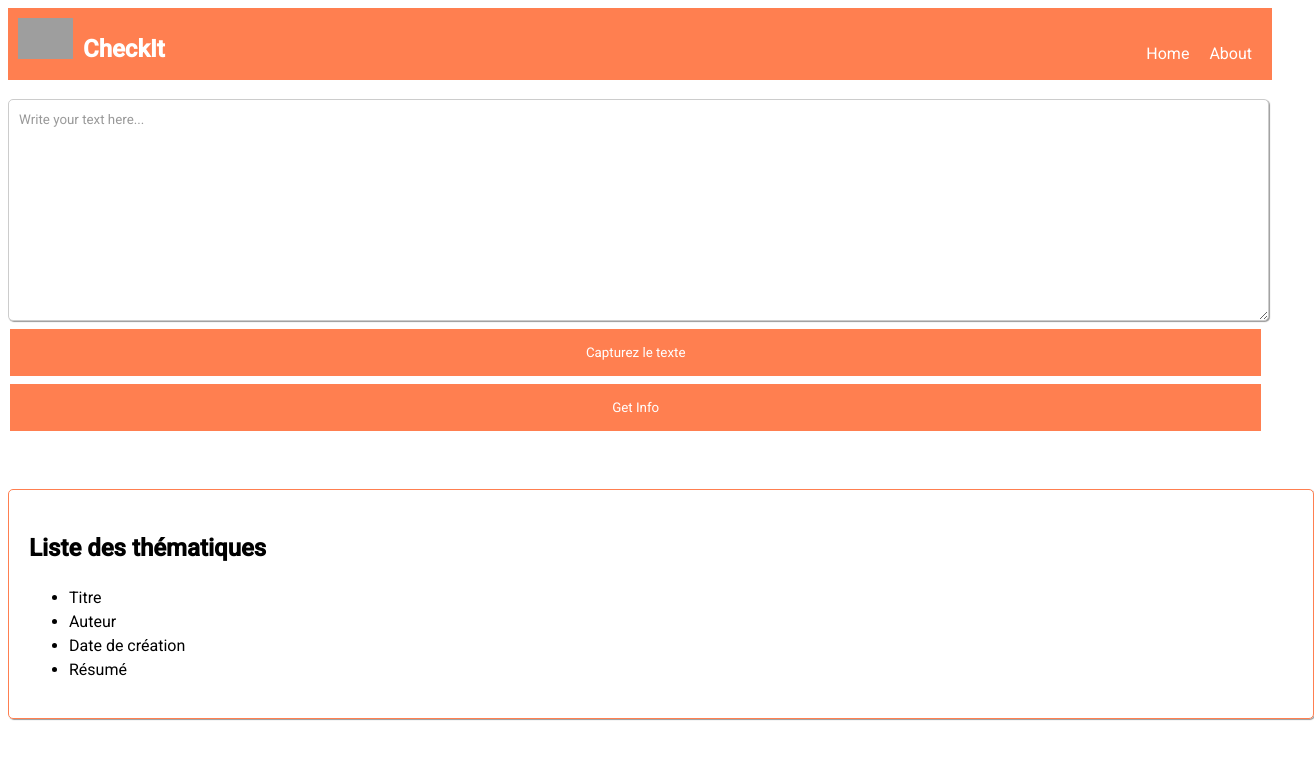
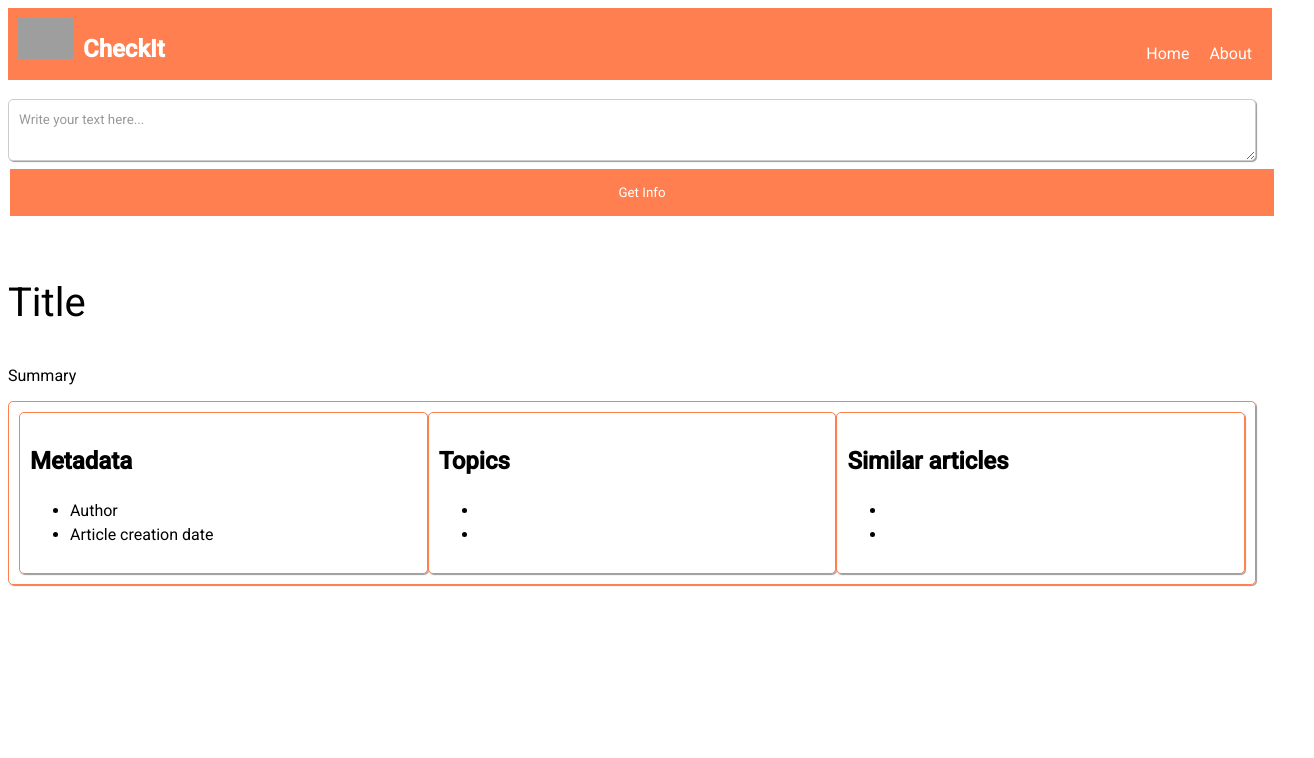
Before and after one commit to Juju2575/CheckIt, an Angular app in the folder checkit/: page / in a window 1280 px wide. Shown: the top 758 px of the page, 1314 px wide, since content can reach past the window. Built offline with nearby package versions, Linux system fonts and the light colour scheme; grey boxes are pictures that could not be loaded.

Commit message:
A lot of changes including size of the components, and new components for future article analysis

```diff
--- a/checkit/src/app/text-box/text-box.component.css
+++ b/checkit/src/app/text-box/text-box.component.css
@@ -1,5 +1,5 @@
 input {
-    width : 100%;
+    width: 100%;
     padding: 10px 10px;
     margin: 8px 0;
     box-sizing: border-box;
@@ -16,7 +16,7 @@ input::placeholder {
 
 button {
     background-color: coral;
-    width: 99%;
+    width: 100%;
     border: none;
     color: white;
     padding: 16px 32px;
@@ -26,10 +26,10 @@ button {
 }
 
 textarea {
-    width: 100%;
-    height: 200px;
+    width: 97%;
+    height: 40px;
     padding: 10px;
-    max-width: 98%;
+    max-width: 97%;
     line-height: 1.5;
     border-radius: 5px;
     border: 1px solid #ccc;
--- a/checkit/src/app/text-box/text-box.component.html
+++ b/checkit/src/app/text-box/text-box.component.html
@@ -1,6 +1,4 @@
 <br>
 <textarea placeholder="Write your text here..." #textarea></textarea>
-<button (click)="captureText(textarea.value)">Capturez le texte</button>
-<button (click)="retrieveInfo()">Get Info</button>
-<p name="title" id="title"></p>
+<button (click)="retrieveInfo(textarea.value)">Get Info</button>
 <br>
--- a/checkit/src/app/text-box/text-box.component.ts
+++ b/checkit/src/app/text-box/text-box.component.ts
@@ -13,29 +13,26 @@ import { ArrayType } from '@angular/compiler';
 export class TextBoxComponent {
   constructor(private httpClient: HttpClient) { }
   value = new Article;
-  captureText(text: string) {
-    this.httpClient.post('http://127.0.0.1:5000/sendArticle', text).subscribe();
-  }
-  retrieveInfo() {
-    this.httpClient.get<Article>('http://127.0.0.1:5000/articleInfos').subscribe(x => {
+  retrieveInfo(text: string) {
+    this.httpClient.get<Article>('http://127.0.0.1:5000/articleInfos', { headers: { text } }).subscribe(x => {
       console.log(x);
       this.value = x;
     });
     var displayBox = document.getElementById("title");
-    if (displayBox != undefined) {
-      displayBox.textContent = this.value.title;
+    if (displayBox != undefined && this.value.title != '') {
+      displayBox.textContent = 'Title : '.concat(this.value.title);
     }
     displayBox = document.getElementById("author");
-    if (displayBox != undefined) {
-      displayBox.textContent = this.value.author;
+    if (displayBox != undefined && this.value.author != '') {
+      displayBox.textContent = 'Author : '.concat(this.value.author);
     }
     displayBox = document.getElementById("summary");
-    if (displayBox != undefined) {
-      displayBox.textContent = this.value.summary;
+    if (displayBox != undefined && this.value.summary != '') {
+      displayBox.textContent = 'Summary : '.concat(this.value.summary);
     }
     displayBox = document.getElementById("date");
-    if (displayBox != undefined) {
-      displayBox.textContent = this.value.creationDate;
+    if (displayBox != undefined && this.value.creationDate != '') {
+      displayBox.textContent = 'Article creation date : '.concat(this.value.creationDate);
     }
   }
 }
--- a/checkit/src/app/window/window.component.css
+++ b/checkit/src/app/window/window.component.css
@@ -10,11 +10,15 @@ textarea {
 
 
 div {
-    width: 100%;
-    padding: 20px;
-    max-width: 100%;
+    width: 97%;
+    padding: 10px;
+    max-width: 97%;
     line-height: 1.5;
     border-radius: 5px;
     border: 1px solid coral;
     box-shadow: 1px 1px 1px #999;
 }
+
+.row {
+    display: flex;
+}
--- a/checkit/src/app/window/window.component.html
+++ b/checkit/src/app/window/window.component.html
@@ -1,11 +1,27 @@
 <br>
-<div>
-    <h2>Liste des thématiques</h2>
-    <ul>
-        <li id="title">Titre</li>
-        <li id="author">Auteur</li>
-        <li id="date">Date de création</li>
-        <li id="summary">Résumé</li>
-    </ul>
+<p id="title" style="color:black;font-size:40px;">Title</p>
+<p id="summary">Summary</p>
+<div class="row">
+    <div class="column">
+        <h2>Metadata</h2>
+        <ul>
+            <li id="author">Author</li>
+            <li id="date">Article creation date</li>
+        </ul>
+    </div>
+    <div class="column">
+        <h2>Topics</h2>
+        <ul>
+            <li id="topic1"></li>
+            <li id="topic2"></li>
+        </ul>
+    </div>
+    <div>
+        <h2>Similar articles</h2>
+        <ul>
+            <li id="topic1"></li>
+            <li id="topic2"></li>
+        </ul>
+    </div>
 </div>
 <br>
```
Also changed, not shown: 2 other files (tests, documents, lock files or other folders).
